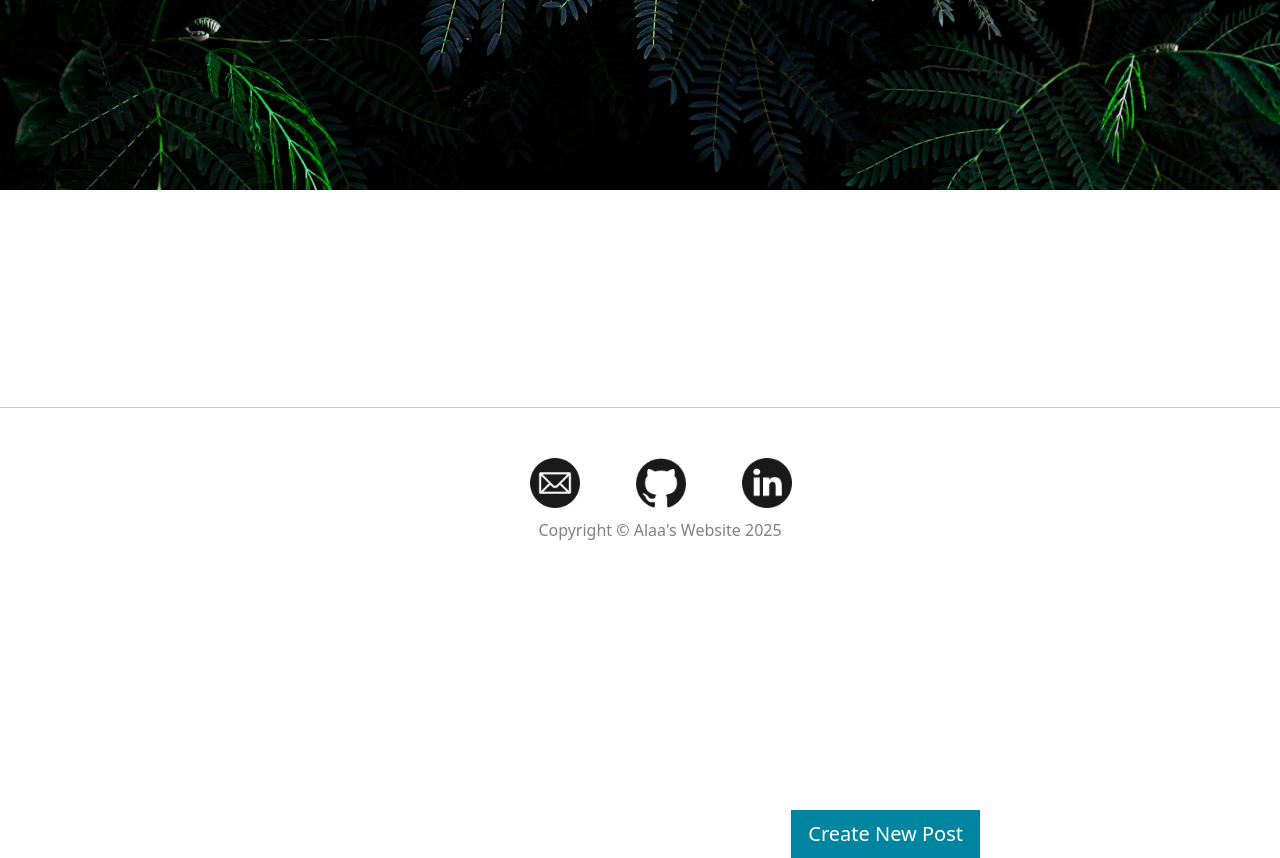
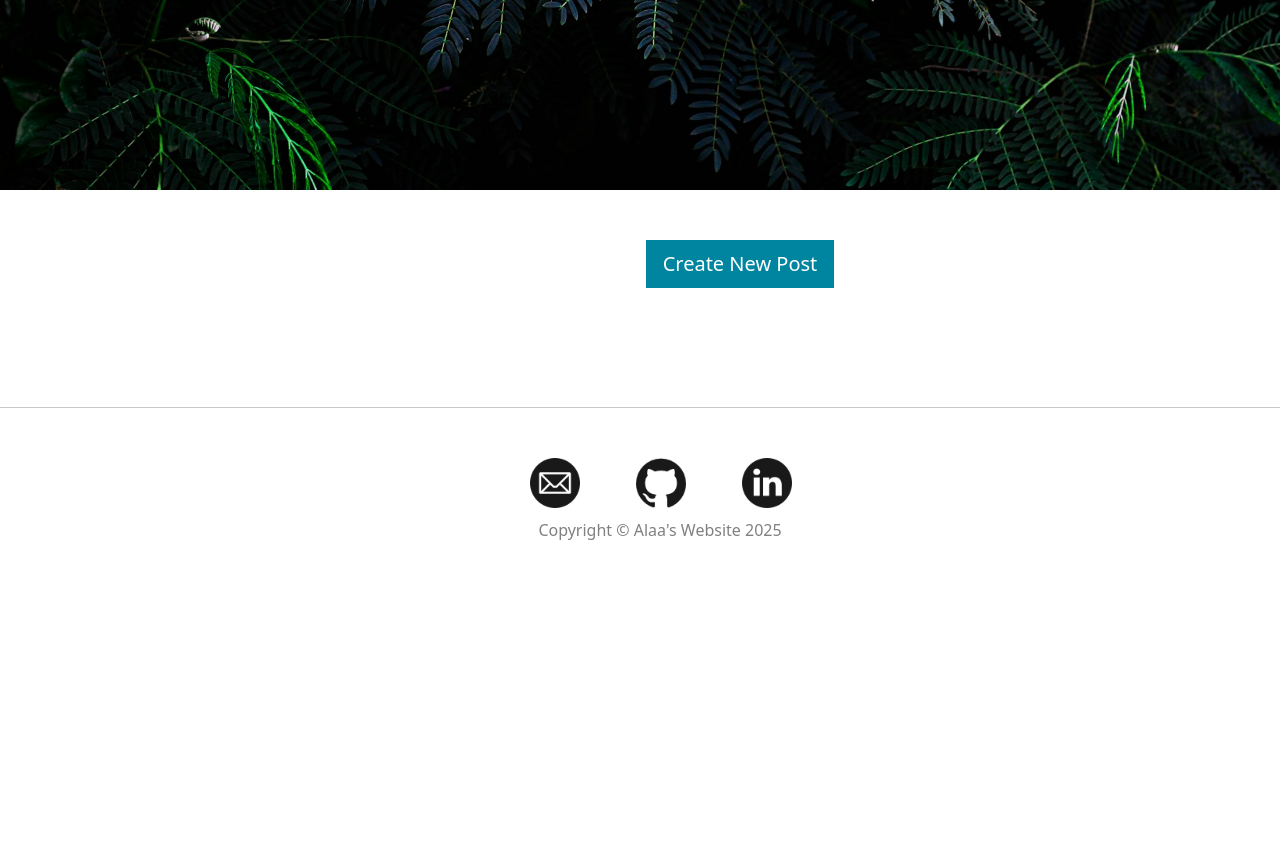
Before and after one commit to alaaibr25/my-blog2, a Flask app: page / in a window 1280 px wide. Shown: the part 663-1521 px from the top of the page. After the commit the page ends 1203 px from the top, so only its background shows below. Run offline with Flask 3, Linux system fonts and the light colour scheme; some libraries are stand-ins or nearby versions.

Commit message:
Update styles.css
change button class from absolute to static.

```diff
--- a/static/styles.css
+++ b/static/styles.css
@@ -35,12 +35,8 @@ hr{margin-top:50px;
 
 .title h1 {font-size:5rem;}
 
-.button{position:absolute;
-        top:570px;
-        right:250px;
+.button{margin-left:100px;}
 
-
-        }
 .btn  { --bs-btn-border-radius:0px;
         --bs-btn-bg:#0085A1;
         --bs-btn-border-color: #0085A1;
@@ -80,7 +76,7 @@ input.form-control{padding-top:0px;
 /**🟧 make_post.html 🟧/**/
 
 @media (max-width: 800px){
-    .button {position:absolute;right:50px; top:700px;}
+
     .f-container{padding-left:100px;}
     .row{margin-left:80px;}
     .col-4{width:20%;}
```
